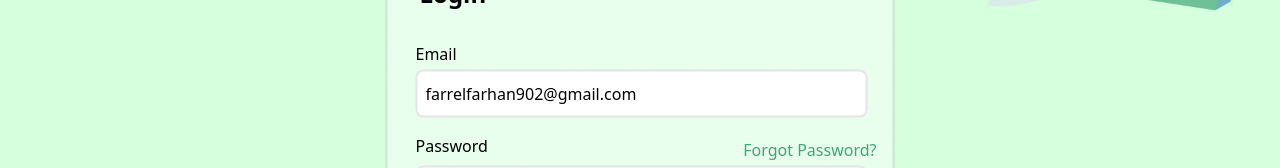
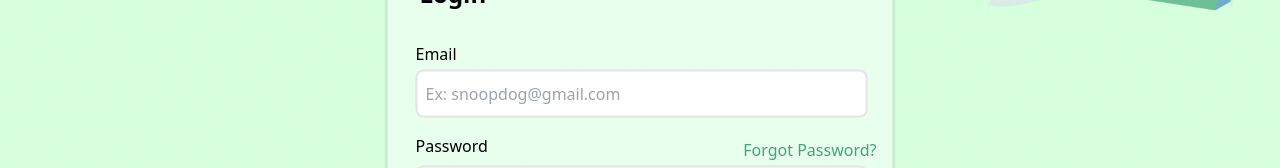
Before and after one commit to Farrelx9/FER24001083-km6-far-Ngefly-fp, a React (Vite) app: page /login in a window 1280 px wide. Shown: the part 250-418 px from the top of the page. Built offline with nearby package versions, Linux system fonts and the light colour scheme.

Commit message:
Update Login.jsx

```diff
--- a/src/assets/Auth/Login.jsx
+++ b/src/assets/Auth/Login.jsx
@@ -10,7 +10,7 @@ import { useNavigate } from "react-router-dom";
 import GoogleLogin from "./GoogleLogin";
 
 export default function Login() {
-  const [email, setEmail] = useState("farrelfarhan902@gmail.com");
+  const [email, setEmail] = useState("");
   const [password, setPassword] = useState("");
   const [emailError, setEmailError] = useState(false);
   const [passwordError, setPasswordError] = useState(false);
```
